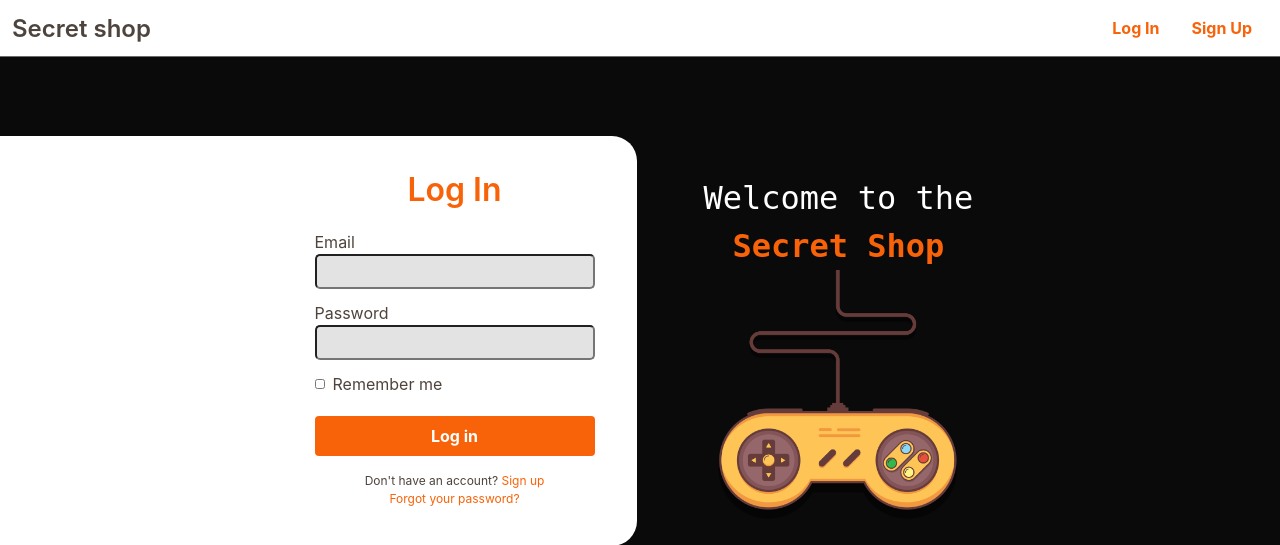
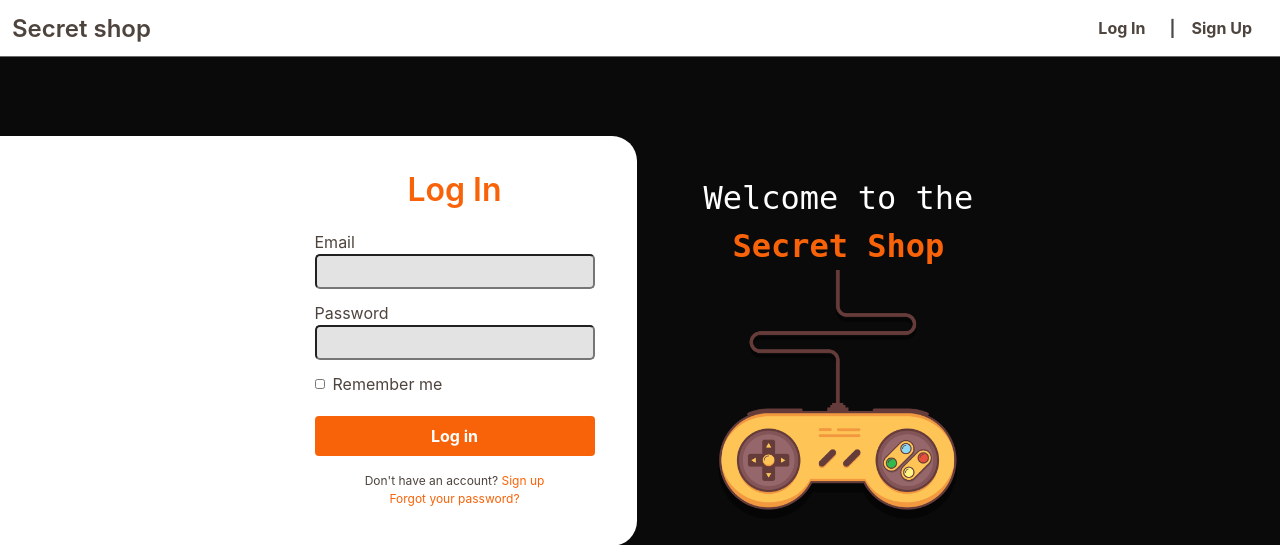
Before and after one commit to VanessaAoki/secret-shop, a Rails app: page /users/sign_in in a window 1280 px wide. Shown: the top 545 px of the page. Run offline with Rails 7, Linux system fonts and the light colour scheme; style sheets or scripts are compiled from the project's sources; some libraries are stand-ins or nearby versions.

Commit message:
Fix user navbar

```diff
--- a/app/assets/stylesheets/application.scss
+++ b/app/assets/stylesheets/application.scss
@@ -48,10 +48,10 @@ color: white;
 
 .is-navbar {
   background-color: white;
-  color: $accent;
+  color: $main;
 }
 
-.is-navbar:hover { color: $main; }
+.is-navbar:hover { color: $accent; }
 
 .button {
   border: hidden;
--- a/app/controllers/categories_controller.rb
+++ b/app/controllers/categories_controller.rb
@@ -3,7 +3,6 @@ class CategoriesController < ApplicationController
   def index
     @categories = Category.includes(:articles).all
     articles = Article.all
-
     @articles_by_category = []
     @categories.each do |category|
       @articles_by_category << recent_article(category) unless recent_article(category).nil?
--- a/app/helpers/application_helper.rb
+++ b/app/helpers/application_helper.rb
@@ -5,6 +5,7 @@ module ApplicationHelper
       out += '<p>'
       out += link_to current_user.name, edit_user_registration_path, class: 'button ml-2 is-navbar'
       out += '</p>'
+      out += "<span class=\"is-flex is-align-items-center ml-2 has-text-weight-bold\">|</span>"
       out += '<p>'
       out += link_to 'Logout', destroy_user_session_path, method: :delete, class: 'button ml-2 is-navbar'
     else
@@ -12,6 +13,7 @@ module ApplicationHelper
       out += '<p>'
       out += link_to 'Log In', new_user_session_path, class: 'button is-navbar'
       out += '</p>'
+      out += "<span class=\"is-flex is-align-items-center ml-2 has-text-weight-bold\">|</span>"
       out += '<p>'
       out += link_to 'Sign Up', new_user_registration_path, class: 'button is-navbar'
       out += '</p>'
--- a/app/views/layouts/application.html.erb
+++ b/app/views/layouts/application.html.erb
@@ -29,7 +29,7 @@
 
 			<div id="navbar" class="navbar-menu">
 				<div class="navbar-end">
-          <div class="navbar-item">
+          <div class="navbar-item is-align-items-center">
             <div class="field is-grouped">
               <%= user_navbar %>
             </div>
```
Also changed, not shown: Gemfile, Gemfile.lock.
